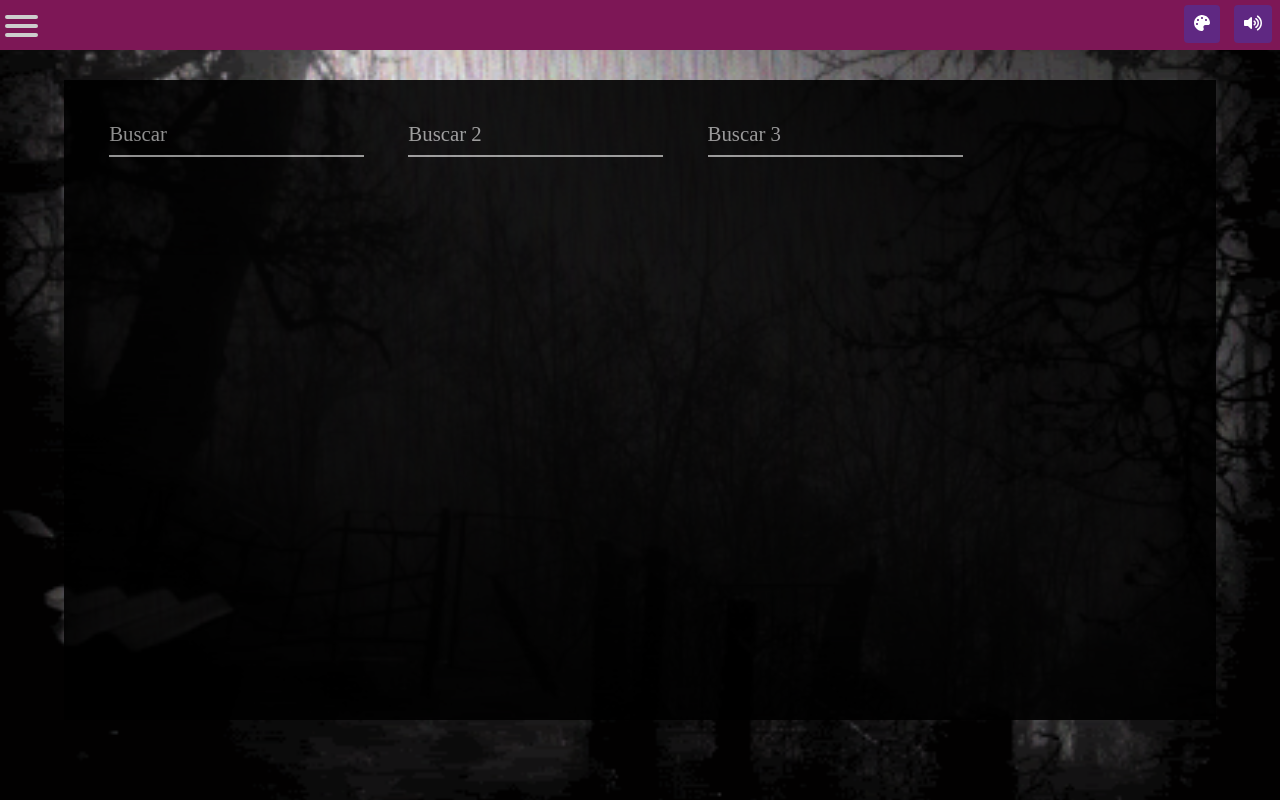
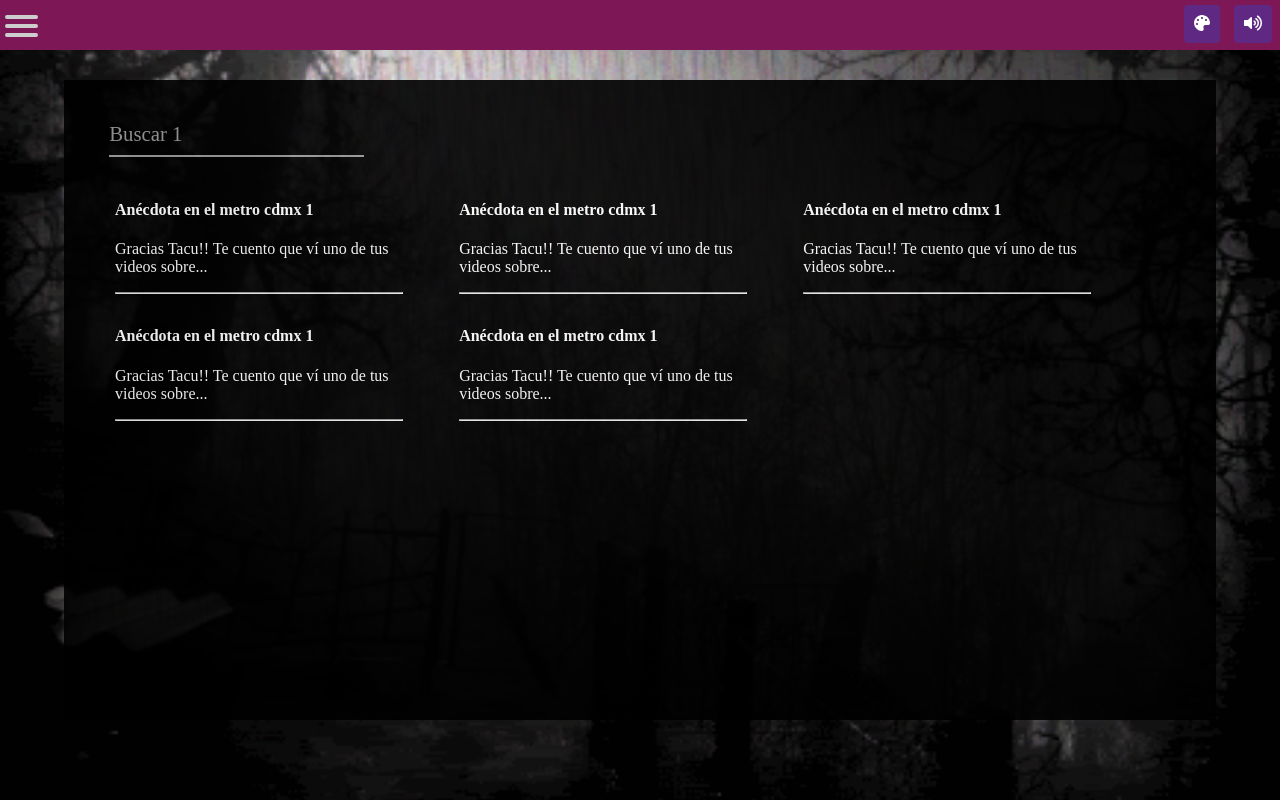
Before and after one commit to MauRorm/history-horror, a React app: page /about in a window 1280 px wide. Built offline with nearby package versions, Linux system fonts and the light colour scheme.

Commit message:
add inline block style with histories list

```diff
--- a/package.json
+++ b/package.json
@@ -27,7 +27,6 @@
     "@fortawesome/fontawesome-svg-core": "^1.2.30",
     "@fortawesome/free-solid-svg-icons": "^5.14.0",
     "@fortawesome/react-fontawesome": "^0.1.11",
-    "@material-ui/core": "^4.11.0",
     "axios": "^0.19.0",
     "clean-webpack-plugin": "^1.0.1",
     "compression": "^1.7.4",
@@ -37,7 +36,7 @@
     "express": "4.17.1",
     "express-http-proxy": "1.5.1",
     "html-webpack-plugin": "^3.2.0",
-    "lodash": "^4.17.15",
+    "lodash": "^4.17.20",
     "moment": "^2.27.0",
     "nodemon": "1.19.3",
     "npm-run-all": "4.1.5",
--- a/src/client/css/index.css
+++ b/src/client/css/index.css
@@ -214,3 +214,9 @@
 .form__field:required, .form__field:invalid {
   box-shadow: none;
 }
+
+
+
+/*
+grid blocks
+*/
--- a/src/client/pages/HomePage.js
+++ b/src/client/pages/HomePage.js
@@ -4,11 +4,12 @@ import React, { useEffect, useState } from 'react';
 import { connect } from 'react-redux';
 import PropTypes from 'prop-types'; // ES6
 import axios from 'axios';
-import isNil from 'lodash/isNil';
 import moment from 'moment';
 import DynamicForm from '../components/dynamicForm';
 import CustomInput from '../components/customInput';
 import Rain from '../images/rainTwo.gif';
+import isNil from 'lodash/isNil';
+import isEmpty from 'lodash/isEmpty';
 /*
 setInterval(()=>{
   console.log("dedededed", window.performance.memory.totalJSHeapSize)
@@ -18,6 +19,39 @@ const HomePage = props => {
   useEffect(() => {}, []);
 
   const [searchValue, setSearchValue] = useState('');
+
+  const [historiesArray, setHistoriesArray] = useState([
+    {
+      id: '001',
+      title:'Anécdota en el metro cdmx 1',
+      description: 'Gracias Tacu!! Te cuento que ví uno de tus videos sobre...',
+      byUser: 'anonimous',
+    },
+    {
+      id: '002',
+      title:'Anécdota en el metro cdmx 1',
+      description: 'Gracias Tacu!! Te cuento que ví uno de tus videos sobre...',
+      byUser: 'anonimous',
+    },
+    {
+      id: '003',
+      title:'Anécdota en el metro cdmx 1',
+      description: 'Gracias Tacu!! Te cuento que ví uno de tus videos sobre...',
+      byUser: 'anonimous',
+    },
+    {
+      id: '004',
+      title:'Anécdota en el metro cdmx 1',
+      description: 'Gracias Tacu!! Te cuento que ví uno de tus videos sobre...',
+      byUser: 'anonimous',
+    },
+    {
+      id: '005',
+      title:'Anécdota en el metro cdmx 1',
+      description: 'Gracias Tacu!! Te cuento que ví uno de tus videos sobre...',
+      byUser: 'anonimous',
+    },
+  ]);
 
   const sectionStyle = {
     width: '100%',
@@ -48,14 +82,14 @@ const HomePage = props => {
             <CustomInput
               id="uno"
               value={searchValue}
-              placeholder="Buscar"
+              placeholder="Buscar 1"
               onChange={(event, value) => {
                 setSearchValue(value);
               }}
               onBlur={() => {}}
             />
           </div>
-          <div style={{ padding: '0 2%' }}>
+          {/*<div style={{ padding: '0 2%' }}>
             <CustomInput
               id="dos"
               value={searchValue}
@@ -77,6 +111,20 @@ const HomePage = props => {
               onBlur={() => {}}
             />
           </div>
+          */}
+        </div>
+        <div style={{ padding: '1% 2%', width: '100%' }}>
+        {
+          isNil(historiesArray) === false && isEmpty(historiesArray) === false && historiesArray.map((item)=>{
+            return (
+              <div style={{display:'inline-block', padding: '0 2%', margin: '0 5px', color: "white", width: '25%', minWidth:'150px' }}>
+                <h4>{item.title}</h4>
+                <p>{item.description}</p>
+                <hr></hr>
+              </div>
+            )
+          })
+        }
         </div>
       </div>
     </div>
```
Also changed, not shown: 1 other file (tests, documents, lock files or other folders).
